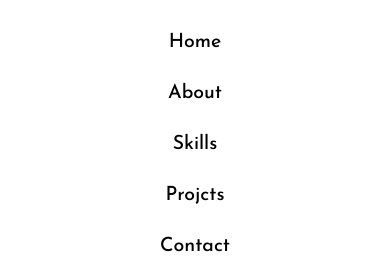
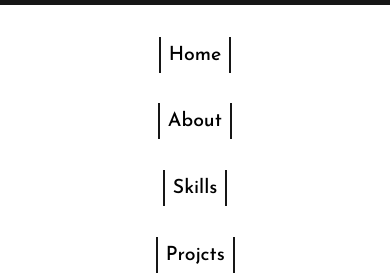
Before and after one commit to GuillianV/PortfolioV2, a website: page public-parcel/html/index.html in a window 390 px wide. Shown: the part 844-1120 px from the top of the page. Drawn offline with Linux system fonts and the light colour scheme.

Commit message:
add navbar style & responsive

```diff
--- a/public-parcel/style/header.css
+++ b/public-parcel/style/header.css
@@ -2,7 +2,7 @@
 
 header{
     color: white;
-    text-shadow: black 5px 5px ;
+    text-shadow: rgb(22, 22, 22) 5px 5px ;
     font-family: "JosefinSans-Bold";
     background: url("../assets/img/header-bg.png") fixed;
     width: 100vw;
@@ -11,6 +11,8 @@ header{
     background-size: cover;
     z-index: 10000;
     word-break: initial;
+    border-bottom:rgb(22, 22, 22) 5px solid;
+    margin-bottom: 3%;
 }
 
 /* HEADER MENU */
@@ -97,7 +99,7 @@ header{
 
 .header-lang div{
     text-align: center;
-    text-shadow: black 2px 2px;
+    text-shadow: rgb(22, 22, 22) 2px 2px;
     width: 50%;
     height: 100%;
     margin: 15%;
@@ -187,7 +189,7 @@ header{
     height: 100%;
     border-radius: 50%;
     border: white 5px solid;
-    box-shadow: black 5px 5px;
+    box-shadow: rgb(22, 22, 22) 5px 5px;
     pointer-events: none;
 }
 
--- a/public-parcel/style/navbar.css
+++ b/public-parcel/style/navbar.css
@@ -8,19 +8,31 @@
     text-align: center;
     display: flex;
     flex-direction: row;
-    justify-content: center;
+    justify-content: space-around;
     align-items: stretch;
     padding: 0;
 }
 
 .nav-main ul li{
-    width: 100%;
+    align-self: center;
     text-decoration: none;
     list-style-type: none;
-    margin-top: 2%;
-    margin-bottom: 2%;
+    background: linear-gradient(to left,white 50%, rgb(22, 22, 22) 50% ) right no-repeat;
+    background-size: 200%;
+    transition: .5s cubic-bezier(.53,.21,0,1);
+    will-change: transform;
+    padding: 1%;
+    border-left: rgb(22, 22, 22) 2px solid;
+    border-right: rgb(22, 22, 22) 2px solid;
+
 
 }
+
+.nav-main ul li:hover {
+    background-position: left;
+    transform-origin: 100% 100%;
+}
+
 
 .nav-main ul li a{
     mix-blend-mode: difference;
@@ -39,15 +51,16 @@
         text-align: center;
         display: flex;
         flex-direction: row;
-        justify-content: center;
         align-items: stretch;
         padding: 0;
     }
 
     .nav-main ul li{
-        width: 100%;
+        padding: 2%;
         text-decoration: none;
         list-style-type: none;
+        border-right: none;
+
     }
 
     .nav-main ul li a{
@@ -70,6 +83,10 @@
     .nav-main ul li{
         margin-top: 4%;
         margin-bottom: 4%;
+        border-right: rgb(22, 22, 22) 2px solid;
+        border-left: rgb(22, 22, 22) 2px solid;
+
+
     }
 
     .nav-main ul li a{
```
